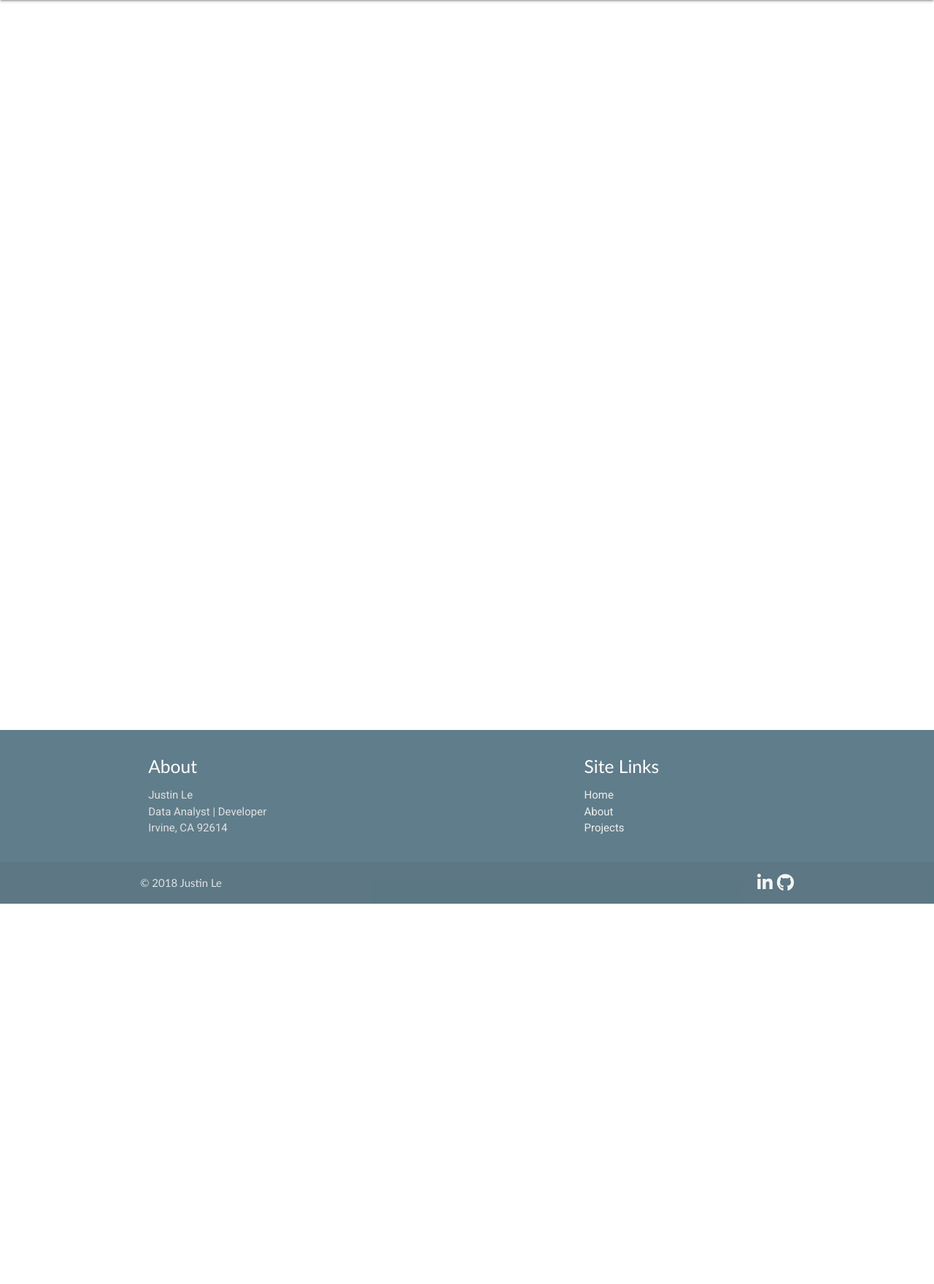
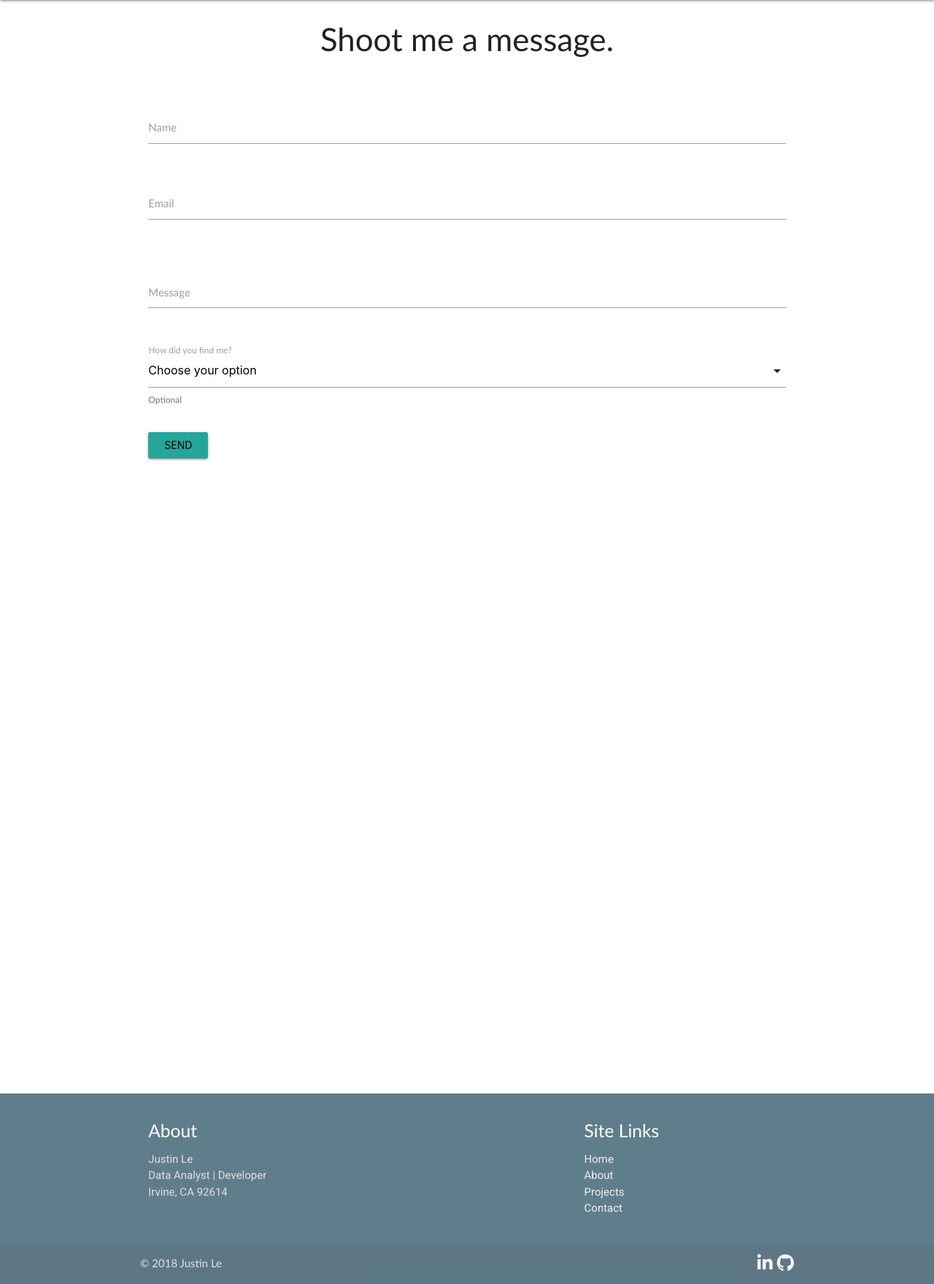
Before and after one commit to Jayleh/justin-le, a Flask app: page /contact in a window 1280 px wide. Shown: the part 64-1823 px from the top of the page at 73% size. Before the commit the page ends 1302 px from the top, so only its background shows below. Run offline with Flask 2, Linux system fonts and the light colour scheme; some libraries are stand-ins or nearby versions; some web fonts are replaced.

Commit message:
adding form with validation, todo: setup email

```diff
--- a/justin/__init__.py
+++ b/justin/__init__.py
@@ -2,6 +2,7 @@ from flask import Flask
 
 
 app = Flask(__name__)
+# app.config['SECRET_KEY'] = os.environ['SECRET_KEY']
 
 
 from justin import routes
--- /dev/null
+++ b/justin/forms.py
@@ -0,0 +1,11 @@
+from flask_wtf import FlaskForm
+from wtforms import StringField, TextAreaField, SubmitField
+from wtforms.validators import InputRequired, Email, Length
+
+
+class MessageForm(FlaskForm):
+    name = StringField("Name", validators=[InputRequired(), Length(min=2, max=50)])
+    email = StringField("Email", validators=[InputRequired(), Email()])
+    message = TextAreaField("Message", validators=[InputRequired(), Length(min=2)])
+    # connection = SelectField("How did you find me?")
+    submit = SubmitField("Send")
--- a/justin/routes.py
+++ b/justin/routes.py
@@ -1,5 +1,6 @@
-from flask import render_template
+from flask import render_template, redirect, url_for, flash
 from justin import app
+from justin.forms import MessageForm
 
 
 @app.route("/")
@@ -17,6 +18,12 @@ def projects():
     return render_template("projects.html")
 
 
-@app.route("/contact")
+@app.route("/contact", methods=["GET", "POST"])
 def contact():
-    return render_template("contact.html")
+    form = MessageForm()
+
+    if form.validate_on_submit():
+        flash(f"Message was succesfully sent!", "teal lighten-1")
+        return redirect(url_for("contact"))
+
+    return render_template("contact.html", form=form)
--- a/justin/static/css/contact.css
+++ b/justin/static/css/contact.css
@@ -6,8 +6,7 @@ html {
 
 body {
     font-family: 'Amaranth', Calibri, Arial, sans-serif;
-    color: #9a9a9a;
-    /* background: #f9f9f9; */
+    /* color: #9a9a9a; */
 }
 
 p,
--- /dev/null
+++ b/justin/static/js/contact.js
@@ -0,0 +1,5 @@
+$(document).ready(function () {
+    $('textarea#textarea1').characterCounter();
+
+    $('select').formSelect();
+});
--- a/justin/templates/contact.html
+++ b/justin/templates/contact.html
@@ -20,5 +20,66 @@
   <a href="{{ url_for('contact') }}">Contact</a>
 </li>
 {% endblock collapse_items %} {% block main %}
-<div style="height: 1000px;"></div>
-{% endblock main %} {% block scripts %} {% endblock scripts %}
+<div class="container">
+  <div class="row">
+    <div class="col s12 center-align">
+      <h3>Shoot me a message.</h3>
+    </div>
+  </div>
+  <div class="row">
+    <div class="col s12">
+      {% with messages = get_flashed_messages(with_categories=true) %}
+        {% if messages %}
+          {% for category, message in messages %}
+            <div class="card-panel {{ category }}">
+              <span class="">{{ message }}</span>
+            </div>
+          {% endfor %}
+        {% endif %}
+      {% endwith %}
+    </div>
+  </div>
+  <div class="row">
+    <form class="col s12" method="POST" action="">
+      {{ form.hidden_tag() }}
+      <div class="row">
+        <div class="input-field col s12">
+          {{ form.name(id="name", type="text", class="validate") }}
+          {{ form.name.label() }}
+        </div>
+      </div>
+      <div class="row">
+        <div class="input-field col s12">
+          {{ form.email(id="email", type="email", class="validate") }}
+          <span class="helper-text" data-error="Invalid email." data-success="Email is valid."></span>
+          {{ form.email.label() }}
+        </div>
+      </div>
+      <div class="row">
+        <div class="input-field col s12">
+          {{ form.message.label(placeholder="How can I help you?") }}
+          {{ form.message(id="message", class="materialize-textarea") }}
+        </div>
+      </div>
+      <div class="row">
+        <div class="input-field col s12">
+          <select>
+            <option value="" disabled selected>Choose your option</option>
+            <option value="1">Personal Referral</option>
+            <option value="2">Linkedin</option>
+            <option value="3">Indeed</option>
+            <option value="4">AngelList</option>
+            <option value="5">Other</option>
+          </select>
+          <label>How did you find me?</label>
+          <span class="helper-text">Optional</span>
+        </div>
+      </div>
+      {{ form.submit(class="btn waves-effect waves-light")}}
+    </form>
+  </div>
+</div>
+<div style="height: 850px;"></div>
+{% endblock main %} {% block scripts %}
+<script src="{{ url_for('static', filename='js/contact.js') }}"></script>
+{% endblock scripts %}
--- a/justin/templates/layout.html
+++ b/justin/templates/layout.html
@@ -70,6 +70,9 @@
               <li>
                 <a class="grey-text text-lighten-3" href="{{ url_for('projects') }}">Projects</a>
               </li>
+              <li>
+                <a class="grey-text text-lighten-3" href="{{ url_for('contact') }}">Contact</a>
+              </li>
             </ul>
           </div>
         </div>
--- a/requirements.txt
+++ b/requirements.txt
@@ -1,9 +1,11 @@
 certifi==2018.4.16
 click==6.7
 Flask==1.0.2
+Flask-WTF==0.14.2
 gunicorn==19.9.0
 itsdangerous==0.24
 Jinja2==2.10
 MarkupSafe==1.0
 Werkzeug==0.14.1
 wincertstore==0.2
+WTForms==2.2.1
```
